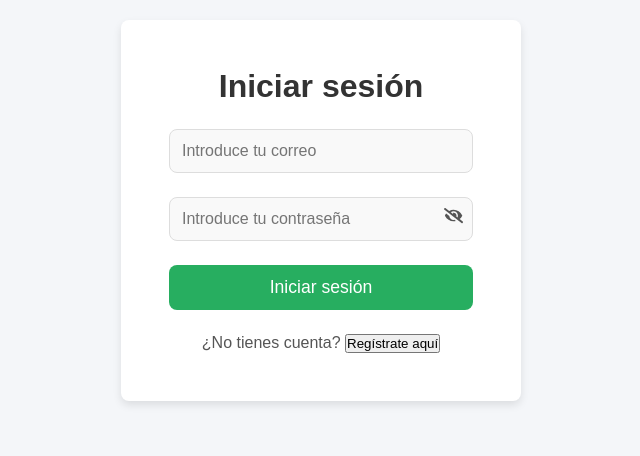
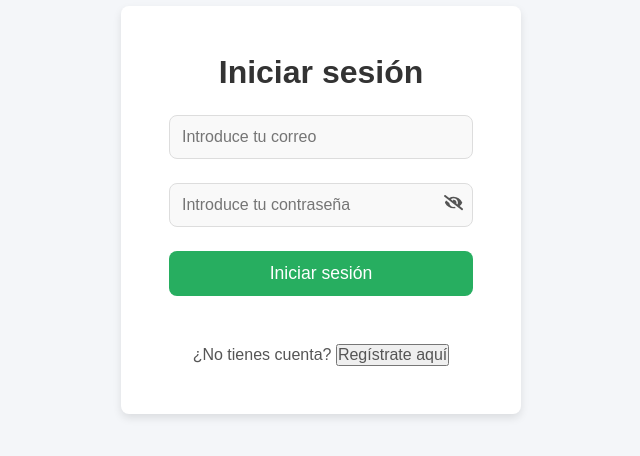
Before and after one commit to AOrtegaMartinez/PROYECTO-ENTREGAYA-ENDPOINT, a React app in the folder Front/: page /#/login in a window 1280 px wide. Shown: the part 190-646 px from the top of the page, without its empty margins (319-959 px from the left). Built offline with nearby package versions, Linux system fonts and the light colour scheme; the HTML template or start-up script is replaced by a standard one.

Commit message:
registerlinkmodified

```diff
--- a/Front/src/pages/login/Login.jsx
+++ b/Front/src/pages/login/Login.jsx
@@ -99,7 +99,7 @@ const Login = () => {
 {/*          Se crea un enlace para redireccionar a la ruta /register, si el usuario no tiene cuenta
              Se usa onClick para llamar a la función handleRegisterRedirect al hacer clic en el enlace
  */}        <p className={styles.registerLink}>
-  ¿No tienes cuenta? <button onClick={handleRegisterRedirect} className={styles.registerButton}>Regístrate aquí</button>
+  ¿No tienes cuenta? <button onClick={handleRegisterRedirect} className={styles.registerLink}>Regístrate aquí</button>
 </p>
       </div>
     </div>
--- a/Front/src/pages/register/Register.jsx
+++ b/Front/src/pages/register/Register.jsx
@@ -84,7 +84,7 @@ const Register = () => {
 
   // Función para redireccionar al usuario a la página de login
   const handleLoginRedirect = () => {
-    navigate('/login');
+   window.location.hash = '#/login'
   };
 
   return (
@@ -200,7 +200,7 @@ const Register = () => {
 
           <p className={styles.loginLink}>
 {/*           Se crea un link para redireccionar al usuario a la página de login
- */}            ¿Ya tienes cuenta? <a href="#" onClick={handleLoginRedirect}>Inicia sesión aquí</a>
+ */}            ¿Ya tienes cuenta? <button onClick={handleLoginRedirect}>Inicia sesión aquí </button>
           </p>
         </form>
       </div>
```
